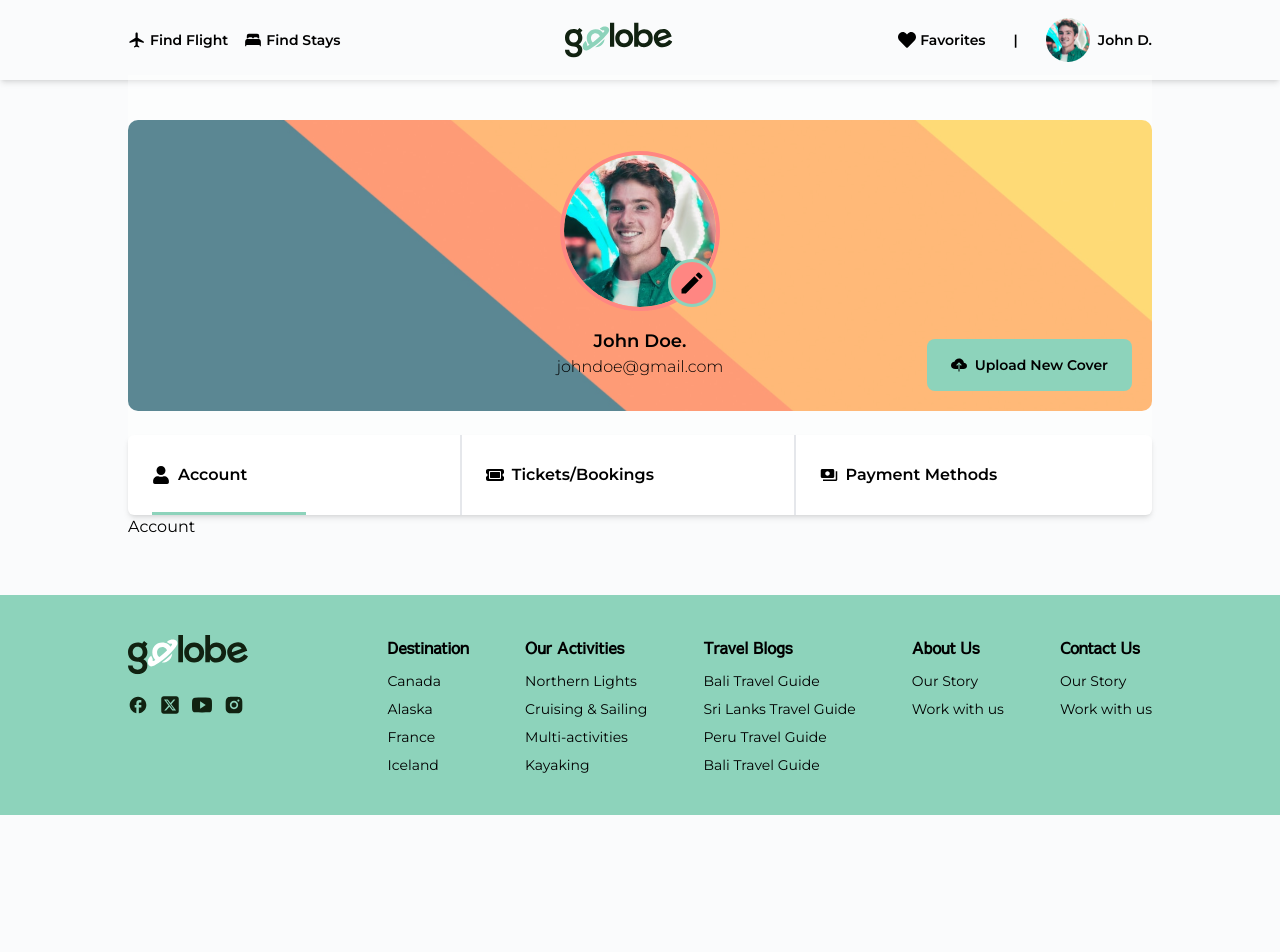
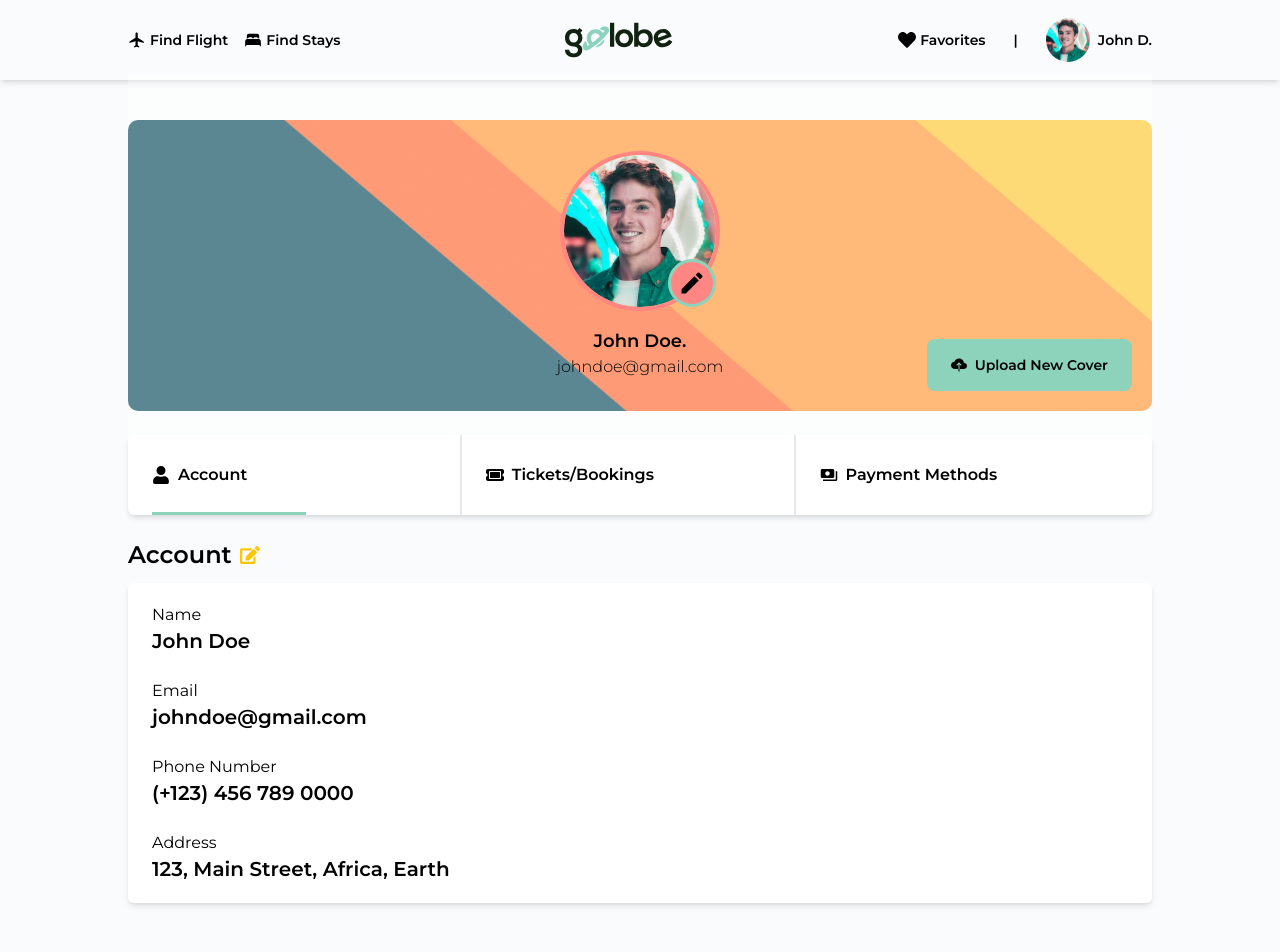
Before and after one commit to yunusa-sanusi/golobe, a React (Vite) app: page /dashboard in a window 1280 px wide. Shown: the top 952 px of the page. Before the commit the page ends 815 px from the top, so only its background shows below. Built offline with nearby package versions, Linux system fonts and the light colour scheme.

Commit message:
added the user profile details page, and the user profile edit form

```diff
--- a/index.html
+++ b/index.html
@@ -8,7 +8,7 @@
     <link rel="preconnect" href="https://fonts.googleapis.com" />
     <link rel="preconnect" href="https://fonts.gstatic.com" crossorigin />
     <link
-      href="https://fonts.googleapis.com/css2?family=Montserrat:ital,wght@0,100..900;1,100..900&family=Sawarabi+Gothic&display=swap"
+      href="https://fonts.googleapis.com/css2?family=Montserrat:ital,wght@0,100..900;1,100..900&display=swap"
       rel="stylesheet"
     />
     <!-- <title>Golobe</title> -->
--- a/src/components/Button.tsx
+++ b/src/components/Button.tsx
@@ -16,7 +16,7 @@ const Button = ({ type, text, style }: ButtonType) => {
   return (
     <button
       type={type}
-      className={`w-full px-4 py-3 rounded-sm cursor-pointer font-semibold text-sm ${btnStyle}`}
+      className={`w-full px-4 py-3 rounded-sm cursor-pointer transition-all duration-300 font-semibold text-sm ${btnStyle}`}
     >
       {text}
     </button>
--- /dev/null
+++ b/src/components/dashboard/account/UserDetail.tsx
@@ -0,0 +1,26 @@
+const UserDetail = () => {
+  return (
+    <div className="px-6 py-2 bg-primary-bg shadow-md rounded-md">
+      <div className="py-3">
+        <p className="text-base">Name</p>
+        <p className="font-semibold text-xl">John Doe</p>
+      </div>
+
+      <div className="py-3">
+        <p className="text-base">Email</p>
+        <p className="font-semibold text-xl">johndoe@gmail.com</p>
+      </div>
+
+      <div className="py-3">
+        <p className="text-base">Phone Number</p>
+        <p className="font-semibold text-xl">(+123) 456 789 0000</p>
+      </div>
+
+      <div className="py-3">
+        <p className="text-base">Address</p>
+        <p className="font-semibold text-xl">123, Main Street, Africa, Earth</p>
+      </div>
+    </div>
+  );
+};
+export default UserDetail;
--- /dev/null
+++ b/src/components/dashboard/account/UserDetailedFormInput.tsx
@@ -0,0 +1,30 @@
+import { UserDetailsFormInputProps } from '../../../types/dashboardProps';
+
+const UserDetailedFormInput = ({
+  type,
+  id,
+  label,
+  value,
+  onChangeHandler,
+}: UserDetailsFormInputProps) => {
+  return (
+    <div className="relative z-0 w-full mb-6 group">
+      <input
+        type={type}
+        id={id}
+        name={id}
+        className="block py-2.5 px-2 w-full text-sm text-gray-900 bg-transparent border-2 rounded-sm border-gray-400 appearance-none focus:outline-none focus:ring-0 focus:border-secondary-bg2 peer"
+        placeholder=" "
+        value={value}
+        onChange={onChangeHandler}
+      />
+      <label
+        htmlFor="name"
+        className="absolute px-1 text-sm text-gray-500 bg-primary-bg duration-300 transform -translate-y-6 scale-75 top-[0.9rem] translate-x-2 origin-[0] peer-placeholder-shown:-translate-y-1 peer-placeholder-shown:scale-100 peer-focus:-translate-y-[1.5rem] peer-focus:translate-x-2 peer-focus:bg-primary-bg peer-focus:scale-75 peer-focus:text-primary-text -z-10 peer-focus:z-10"
+      >
+        {label}
+      </label>
+    </div>
+  );
+};
+export default UserDetailedFormInput;
--- /dev/null
+++ b/src/components/dashboard/account/UserDetailsEditForm.tsx
@@ -0,0 +1,82 @@
+import { useState } from 'react';
+import { LiaTimesSolid } from 'react-icons/lia';
+
+import UserDetailedFormInput from './UserDetailedFormInput';
+import Button from '../../Button';
+import {
+  UserDetailsEditFormProps,
+  FormDataType,
+} from '../../../types/dashboardProps';
+
+const initialFormData: FormDataType = {
+  name: '',
+  email: '',
+  phoneNumber: '',
+  address: '',
+};
+
+const UserDetailsEditForm = ({ onClose }: UserDetailsEditFormProps) => {
+  const [formData, setFormData] = useState(initialFormData);
+
+  const handleChange = (e: React.ChangeEvent<HTMLInputElement>) => {
+    const { name, value } = e.target;
+    setFormData((prevState) => ({ ...prevState, [name]: value }));
+  };
+
+  return (
+    <div className="fixed top-0 left-0 w-full h-screen bg-black/90 flex justify-center items-center z-30">
+      <form className="relative bg-primary-bg w-1/3 h-auto px-4 py-6 rounded-md">
+        <div className="flex justify-between items-center mb-4">
+          <h4>Update Profile Information</h4>
+          <LiaTimesSolid
+            size={20}
+            className="cursor-pointer ml-auto"
+            onClick={onClose}
+          />
+        </div>
+
+        <UserDetailedFormInput
+          type="text"
+          id="name"
+          label="Name"
+          value={formData.name}
+          onChangeHandler={handleChange}
+        />
+
+        <UserDetailedFormInput
+          type="email"
+          id="email"
+          label="Email"
+          value={formData.email}
+          onChangeHandler={handleChange}
+        />
+
+        <UserDetailedFormInput
+          type="tel"
+          id="phoneNumber"
+          label="Phone Number"
+          value={formData.phoneNumber}
+          onChangeHandler={handleChange}
+        />
+
+        <UserDetailedFormInput
+          type="text"
+          id="address"
+          label="Address"
+          value={formData.address}
+          onChangeHandler={handleChange}
+        />
+
+        <div className="h-4" />
+
+        <Button
+          style="primary"
+          type="submit"
+          text="Update Profile Information"
+        />
+      </form>
+    </div>
+  );
+};
+
+export default UserDetailsEditForm;
--- a/src/index.css
+++ b/src/index.css
@@ -25,8 +25,8 @@ h3,
 h4,
 h5,
 h6 {
-  font-family: 'Sawarabi Gothic', serif;
-  font-weight: 700;
+  font-family: 'Montserrat', serif;
+  font-weight: 600;
   font-style: normal;
   color: var(--color-heading);
 }
--- a/src/pages/dashboard/Account.tsx
+++ b/src/pages/dashboard/Account.tsx
@@ -1,7 +1,42 @@
+import { useState } from 'react';
+import { createPortal } from 'react-dom';
+import { FaEdit } from 'react-icons/fa';
+
+import UserDetail from '../../components/dashboard/account/UserDetail';
+import UserDetailsEditForm from '../../components/dashboard/account/UserDetailsEditForm';
 import { useMetadata } from '../../hooks/useMetadata';
 
 const Account = () => {
+  const [showUserDetailsForm, setShowUserDetailsForm] = useState(false);
   useMetadata('Accounts');
-  return <div>Account</div>;
+
+  const openDetailsForm = (): void => {
+    setShowUserDetailsForm(true);
+    document.body.style.overflow = 'hidden';
+  };
+
+  const closeDetailsForm = (): void => {
+    setShowUserDetailsForm(false);
+    document.body.style.overflow = '';
+  };
+
+  return (
+    <section className="py-6">
+      <div className="flex items-center gap-x-2 mb-3">
+        <h2 className="font-semibold text-2xl">Account</h2>
+        <FaEdit
+          size="20"
+          className="text-yellow-400 cursor-pointer"
+          onClick={openDetailsForm}
+        />
+      </div>
+      <UserDetail />
+      {showUserDetailsForm &&
+        createPortal(
+          <UserDetailsEditForm onClose={closeDetailsForm} />,
+          document.body,
+        )}
+    </section>
+  );
 };
 export default Account;
--- /dev/null
+++ b/src/types/dashboardProps.ts
@@ -0,0 +1,18 @@
+export type UserDetailsEditFormProps = {
+  onClose: () => void;
+};
+
+export type UserDetailsFormInputProps = {
+  type: string;
+  id: string;
+  label: string;
+  value: string;
+  onChangeHandler: (e: React.ChangeEvent<HTMLInputElement>) => void;
+};
+
+export type FormDataType = {
+  name: string;
+  email: string;
+  phoneNumber: string;
+  address: string;
+};
```
